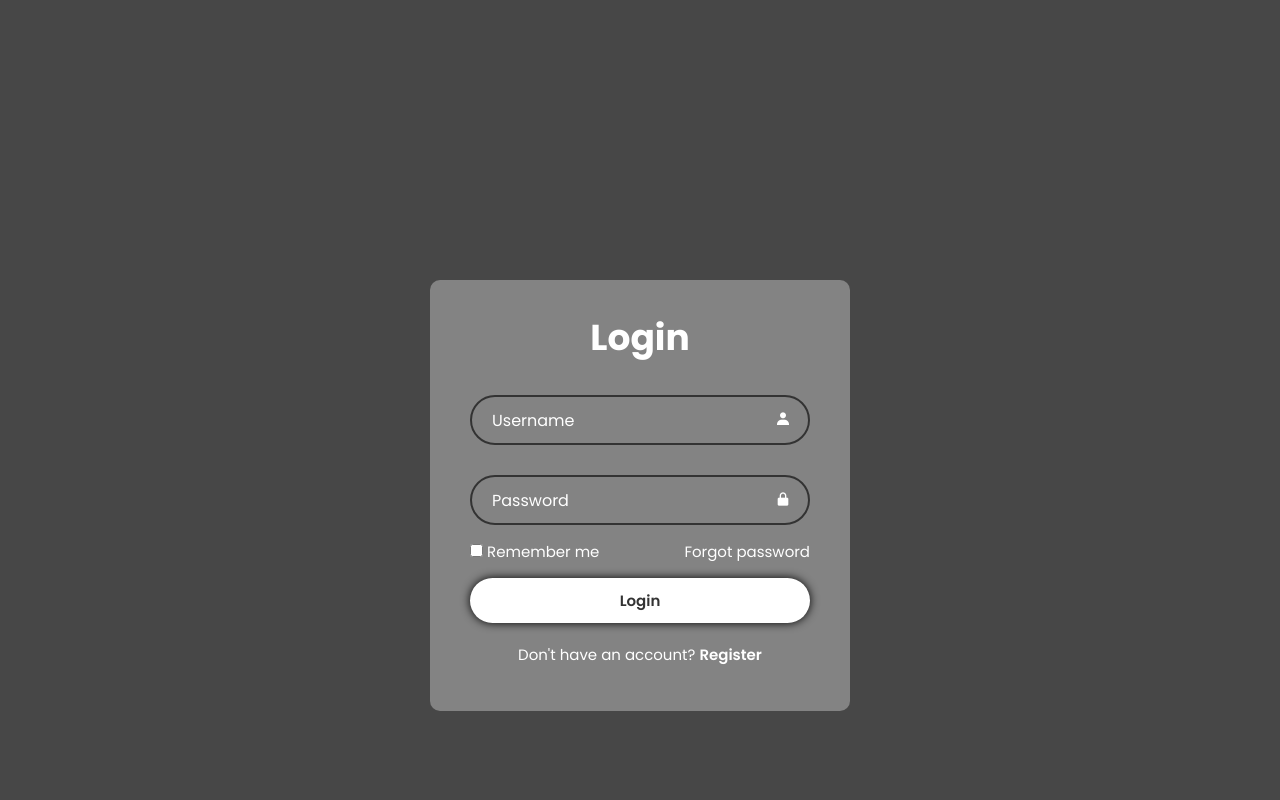
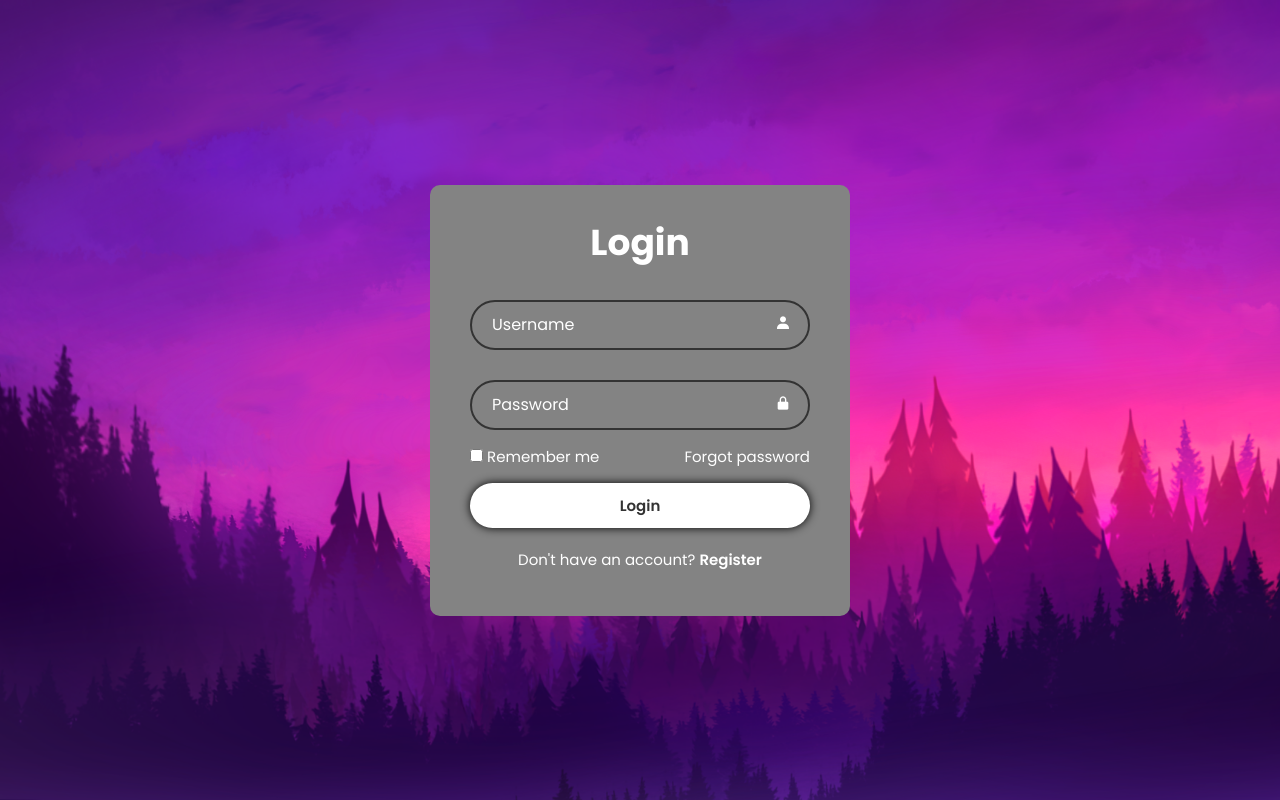
Before and after one commit to ManishPrakkash/aesthetic-login, a React (Vite) app in the folder loginForm/: page / in a window 1280 px wide. Built offline with nearby package versions, Linux system fonts and the light colour scheme.

Commit message:
background png added

```diff
--- a/loginForm/src/index.css
+++ b/loginForm/src/index.css
@@ -6,10 +6,12 @@ padding: 0px;
 box-sizing: border-box;
 font-family: "poppins",sans-serif;
 }
-body{
+body {
     display: flex;
-    margin: 35vh auto 0px auto;
+    min-height: 100vh;
     justify-content: center;
     align-items: center;
-    background-color: rgb(71, 71, 71);
-}
+    background: url('/landscapeBackdrop.png') no-repeat;
+    background-position: center;
+    background-size: cover;
+  }
```
Also changed, not shown: loginForm/public/landscapeBackdrop.png (added).
